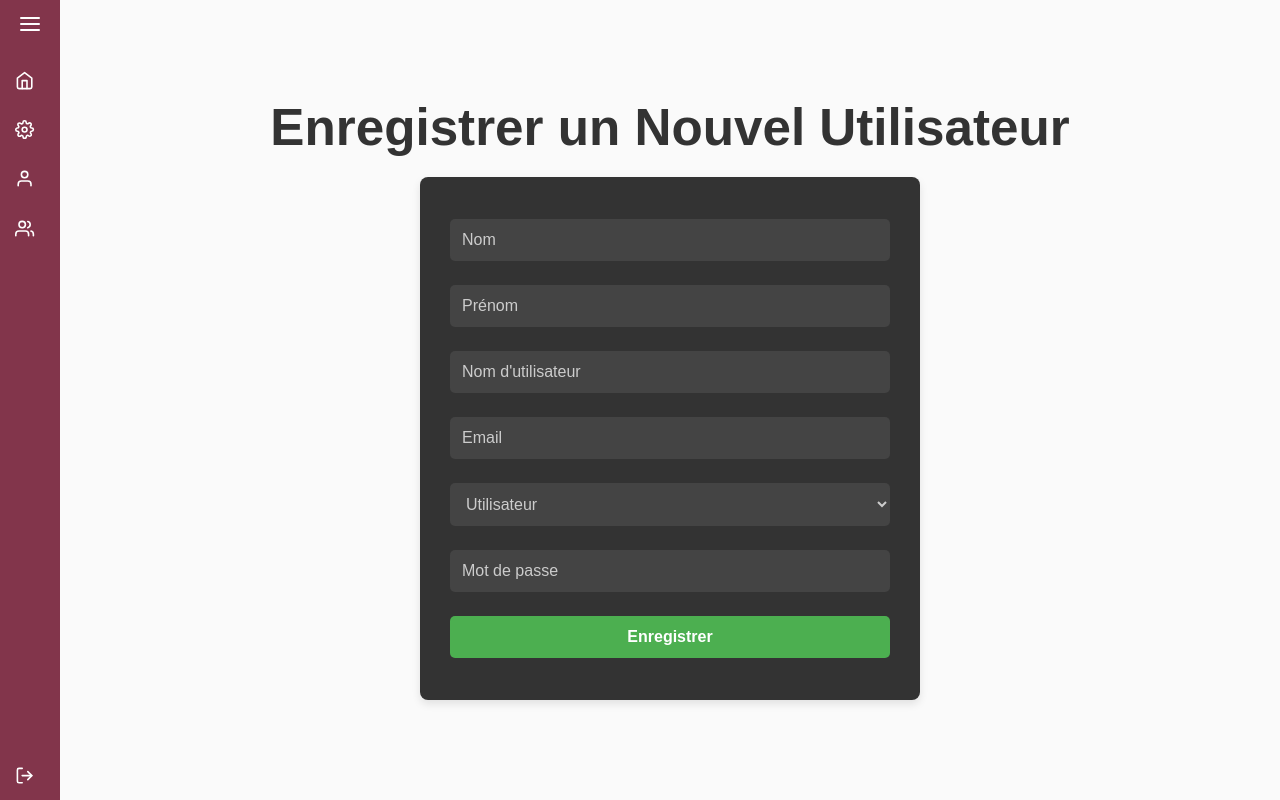
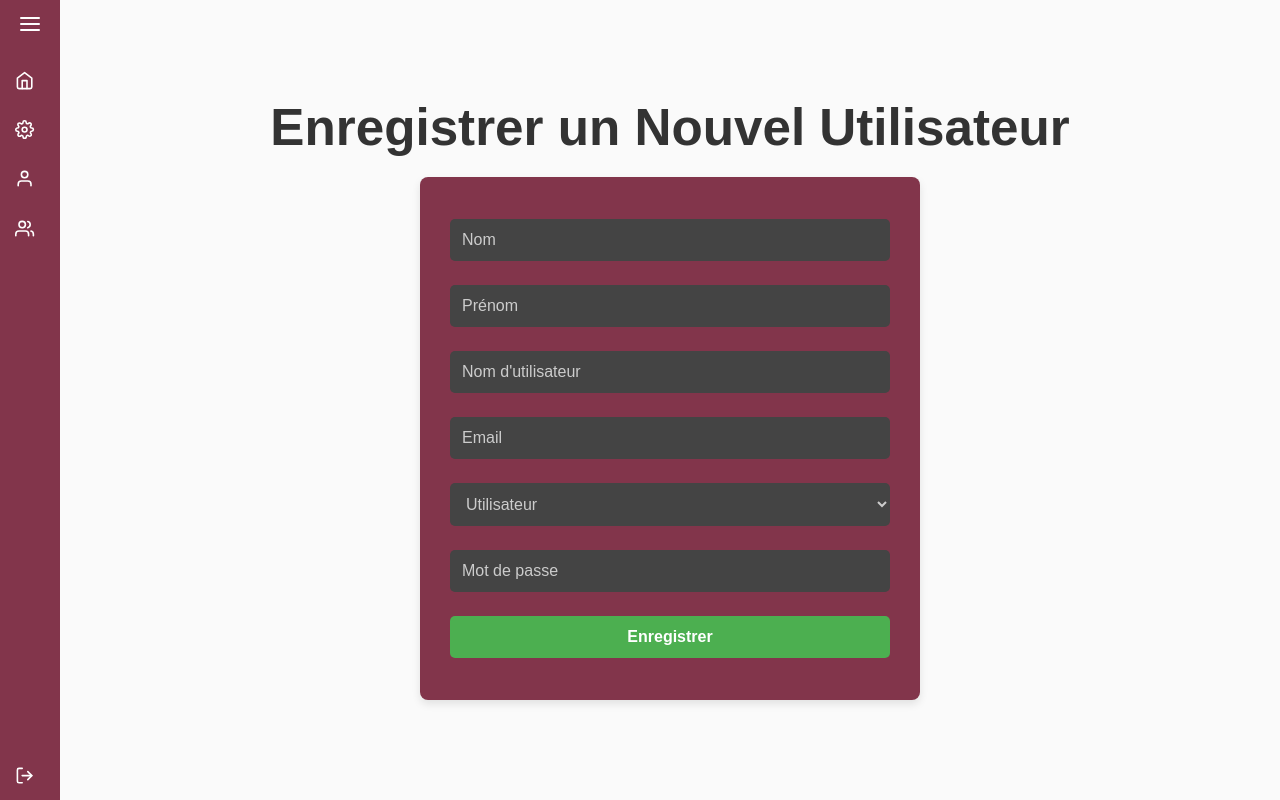
Before and after one commit to pIXELMDev84/ONDEFOC_FRONTEND, a React (Vite) app: page /settings/add in a window 1280 px wide. Built offline with nearby package versions, Linux system fonts and the light colour scheme.

Commit message:
updateV2

```diff
--- a/src/css/RegisterUser.css
+++ b/src/css/RegisterUser.css
@@ -25,7 +25,7 @@ h1 {
 
 /* Registration form container */
 .register-form {
-    background-color: #333; /* Same color as sidebar */
+    background-color: #82354B; /* Same color as sidebar */
     padding: 30px;
     border-radius: 8px;
     box-shadow: 0 4px 8px rgba(0, 0, 0, 0.1);
```
